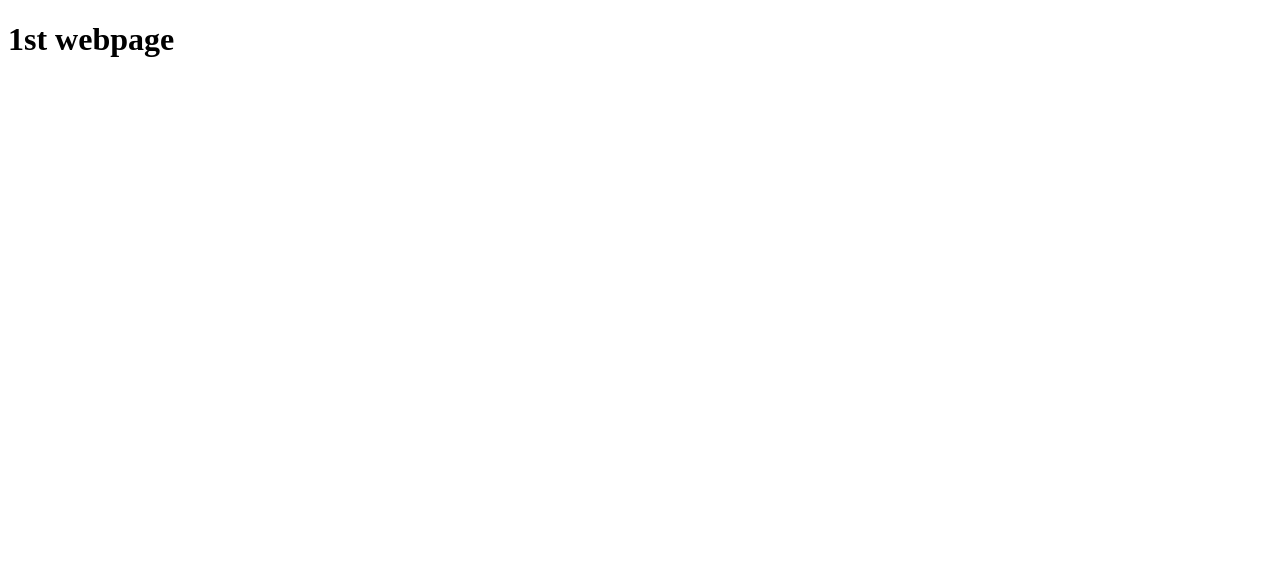
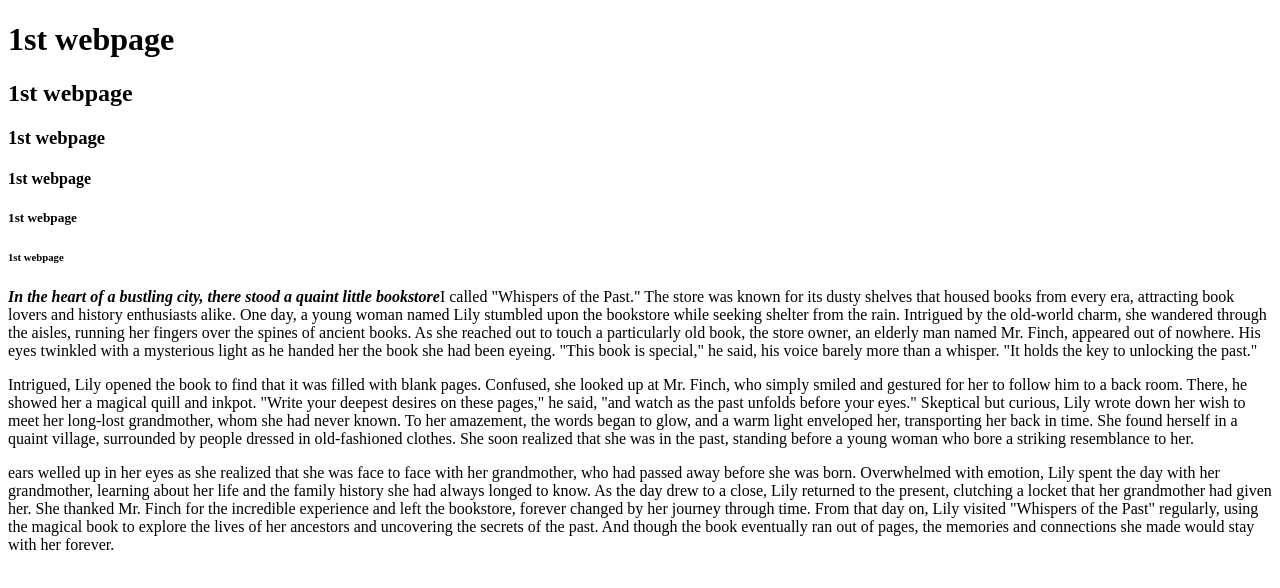
Before and after one commit to gc-ux/html-boilerplate, a plain HTML site: page index.html in a window 1280 px wide. Drawn offline with Linux system fonts and the light colour scheme.

Commit message:
modified:   index.html
-add contents to the body and practice the
h1 headers levels try to add elements and tags

```diff
--- a/index.html
+++ b/index.html
@@ -1,13 +1,37 @@
 <!DOCTYPE html>
 <html lang="en">
     <head>
-        <meta charset="UTF8">
+        <meta charset="UTF-8">
         <title>first webpage</title>
     </head>
 
     <body>
 
         <h1>1st webpage</h1>
+        <h2>1st webpage</h2>
+        <h3>1st webpage</h3>
+        <h4>1st webpage</h4>
+        <h5>1st webpage</h5>
+        <h6>1st webpage</h6>
+
+
+
+      <p> <em><strong>In the heart of a bustling city, there stood a quaint little bookstore</strong></em>I called "Whispers of the Past." The store was known for its dusty shelves that housed books from every era, attracting book lovers and history enthusiasts alike.
+    One day, a young woman named Lily stumbled upon the bookstore while seeking shelter from the rain. Intrigued by the old-world charm, she wandered through the aisles, running her fingers over the spines of ancient books.
+    As she reached out to touch a particularly old book, the store owner, an elderly man named Mr. Finch, appeared out of nowhere. His eyes twinkled with a mysterious light as he handed her the book she had been eyeing.
+    "This book is special," he said, his voice barely more than a whisper. "It holds the key to unlocking the past." </p>
+
+   <p>Intrigued, Lily opened the book to find that it was filled with blank pages. Confused, she looked up at Mr. Finch, who simply smiled and gestured for her to follow him to a back room.
+    There, he showed her a magical quill and inkpot. "Write your deepest desires on these pages," he said, "and watch as the past unfolds before your eyes."
+    Skeptical but curious, Lily wrote down her wish to meet her long-lost grandmother, whom she had never known. To her amazement, the words began to glow, and a warm light enveloped her, transporting her back in time.
+    She found herself in a quaint village, surrounded by people dressed in old-fashioned clothes. She soon realized that she was in the past, standing before a young woman who bore a striking resemblance to her.</p>
+
+    <p>ears welled up in her eyes as she realized that she was face to face with her grandmother, who had passed away before she was born. Overwhelmed with emotion, Lily spent the day with her grandmother, learning about her life and the family history she had always longed to know.
+    As the day drew to a close, Lily returned to the present, clutching a locket that her grandmother had given her. She thanked Mr. Finch for the incredible experience and left the bookstore, forever changed by her journey through time.
+    From that day on, Lily visited "Whispers of the Past" regularly, using the magical book to explore the lives of her ancestors and uncovering the secrets of the past. And though the book eventually ran out of pages, the memories and connections she made would stay with her forever.</p>
+
+        <!-- will edit body soon -->
+
 
     </body>
 </html>
```
